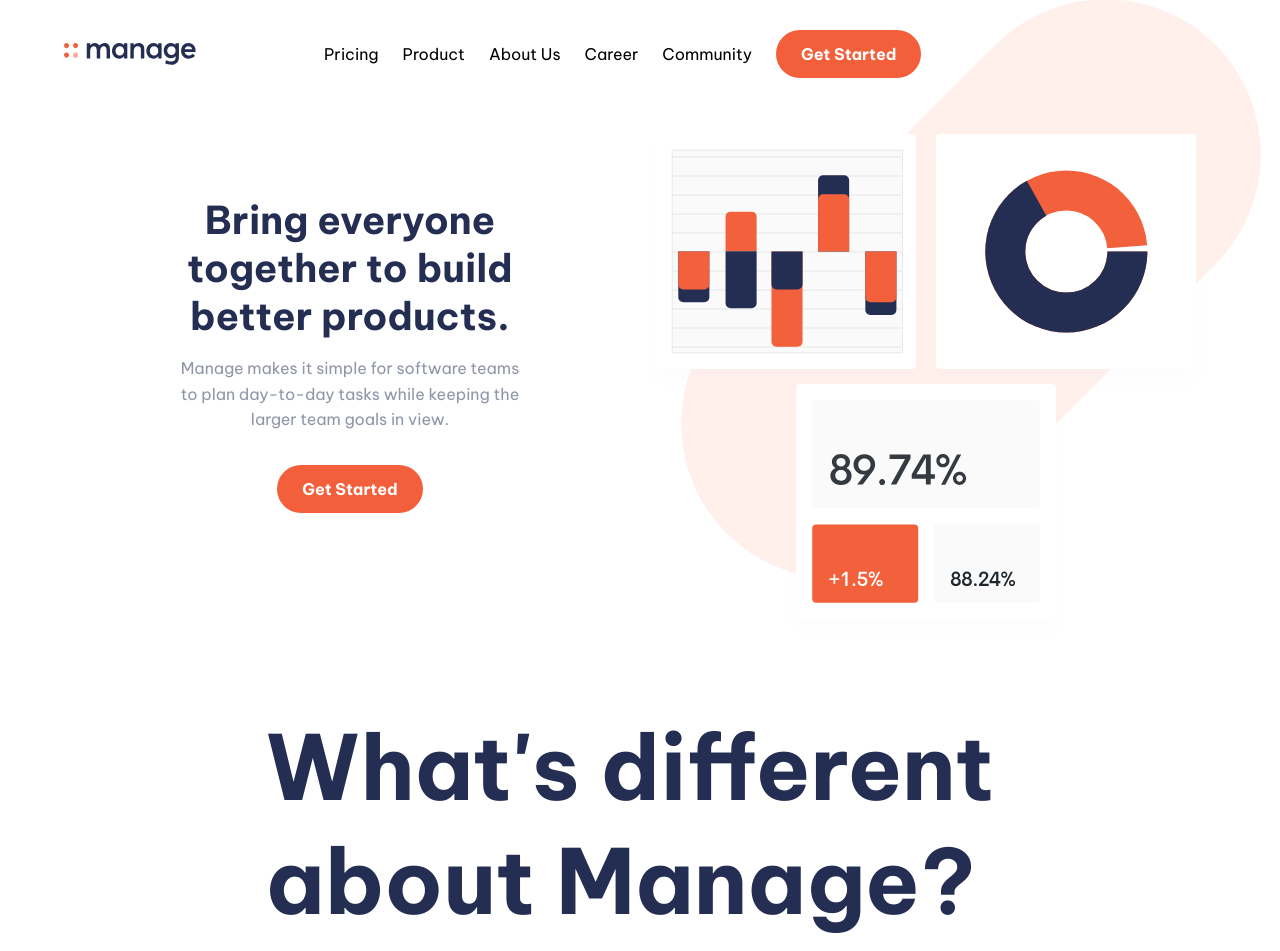
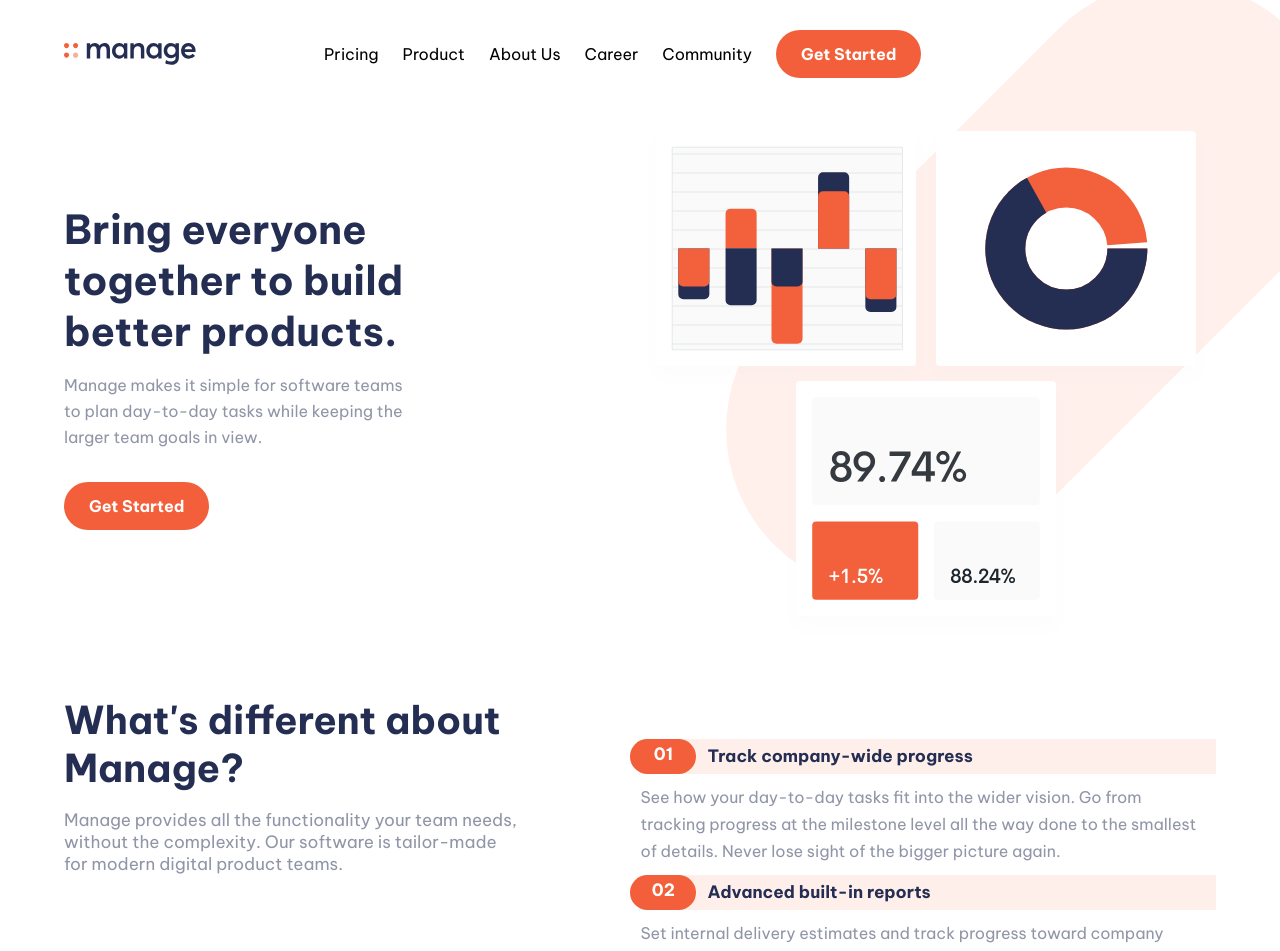
Before and after one commit to IderaNimah/Manage-Landing-Page, a React (Vite) app: page / in a window 1280 px wide. Shown: the top 951 px of the page. Built offline with nearby package versions, Linux system fonts and the light colour scheme.

Commit message:
desktop styling

```diff
--- a/src/Components/Hero/Hero.css
+++ b/src/Components/Hero/Hero.css
@@ -62,13 +62,7 @@ img {
 
 }
 
-/* .post-illustration{
-  overflow: hidden;
-  position: relative;
-} */
-
 .illustration {
-
   pointer-events: none;
   position: absolute;
   top: -93px;
@@ -78,7 +72,6 @@ img {
 .second-illustration{
   position: absolute;
   top: 24px;
-
   left: 249px;
 }
 
@@ -95,6 +88,7 @@ img {
 @media (min-width: 1024px){
 
   .hero-section{
+    margin-top: 1.8rem;
     display: flex;
     flex-direction: row;
     justify-content: space-between;
@@ -103,6 +97,48 @@ img {
   .second-illustration{
     display: none;
   }
+
+  .illustration{
+    pointer-events: none;
+    position: absolute;
+    top: -140px;
+    right: -122px;
+  }
+  .barimage{
+    margin-left: 2rem;
+    margin-top: 0rem;
+  }
+
+  .hero-left{
+    position: relative;
+    width: 100%;
+    max-width: 412px;
+    margin: 0;
+    text-align: left;
+  }
+
+  .hero-left h1 {
+    position: relative;
+    z-index: 1;
+    text-align: left;
+    width: 100%;
+    max-width: 100%;
+    font-size: 2.5rem;
+    font-weight: 700;
+    margin-bottom: 1rem;
+    color: var(--DarkBlue);
+}
+
+.hero-left p {
+  position: relative;
+  z-index: 1;
+  margin: 0;
+  text-align: left;
+  max-width: 87%;
+  font-size: 1rem;
+  line-height: 1.6;
+  color: hsl(227, 12%, 61%);
+}
 
 }
 
--- a/src/Components/PageTwo/PageTwo.css
+++ b/src/Components/PageTwo/PageTwo.css
@@ -1,9 +1,11 @@
-.pagetwo{
+.pagetwo {
   margin-top: 3.8rem;
   width: 100%;
 }
-
-.sub h1{
+.deskpattern{
+    display: none;
+}
+.sub h1 {
   color: var(--DarkBlue);
   /* font-size: 1.875rem; */
   font-size: 7vw;
@@ -12,64 +14,61 @@
   margin: 0 auto;
 }
 
-.sub p{
+.sub p {
   font-size: 17px;
   margin-top: 17px;
   text-align: center;
   color: var(--DarkGrayishBlue);
 }
-.sub-section{
+.sub-section {
   margin-top: 2rem;
 }
-.sub-one h2{
+.sub-one h2 {
   font-size: 17px;
   color: var(--DarkBlue);
   background-color: var(--VeryPaleRed);
   border-top-left-radius: 28px;
   border-bottom-left-radius: 28px;
-    display: flex
-;
+  display: flex;
   align-items: center;
   flex-wrap: nowrap;
 }
-.sub-one p{
+.sub-one p {
   line-height: 27px;
   padding: 10px;
   color: var(--DarkGrayishBlue);
 }
-.sub-two h2{
+.sub-two h2 {
   font-size: 17px;
   color: var(--DarkBlue);
   background-color: var(--VeryPaleRed);
   border-top-left-radius: 28px;
   border-bottom-left-radius: 28px;
-    display: flex
-;
+  display: flex;
   align-items: center;
   flex-wrap: nowrap;
 }
-.sub-two p{
+.sub-two p {
   line-height: 27px;
   padding: 10px;
   color: var(--DarkGrayishBlue);
 }
-.sub-three h2{
+.sub-three h2 {
   font-size: 17px;
   color: var(--DarkBlue);
   background-color: var(--VeryPaleRed);
   border-top-left-radius: 28px;
   border-bottom-left-radius: 28px;
-    display: flex
-;
+  display: flex;
   align-items: center;
   flex-wrap: nowrap;
 }
-.sub-three p{
+.sub-three p {
   line-height: 27px;
   padding: 10px;
   color: var(--DarkGrayishBlue);
 }
-span{
+span {
   border-radius: 28px;
   margin-right: 11px;
   background-color: var(--BrightRed);
@@ -80,3 +79,31 @@ span{
   display: inline-block;
   height: 35px;
 }
+@media (min-width: 1024px) {
+  .pagetwo {
+    position: relative;
+    display: flex;
+    gap: 110px;
+    align-items: center;
+  }
+  .sub {
+    margin-top: -282px;
+  }
+  .sub h1 {
+    color: var(--DarkBlue);
+    font-size: 3vw;
+    font-weight: 600;
+    width: 100%;
+    margin: 0 auto;
+  }
+  .sub p{
+    text-align: left;
+  }
+  .deskpattern {
+    display: block;
+    position: absolute;
+    left: -328px;
+    top: 251px;
+    width: 56%;
+}
+}
--- a/src/Components/PageTwo/PageTwo.jsx
+++ b/src/Components/PageTwo/PageTwo.jsx
@@ -1,4 +1,6 @@
 import "./PageTwo.css";
+import pattern from "../../assets/bg-tablet-pattern.svg";
+
 const PageTwo = () => {
   return (
     <div className="pagetwo">
@@ -9,6 +11,7 @@ const PageTwo = () => {
           complexity. Our software is tailor-made for modern digital product
           teams.
         </p>
+        <img src={pattern} alt="pattern" className="deskpattern"/>
       </div>
       <div className="sub-section">
         <div className="sub-one">
```
Lines whose indentation alone changed are shown as unchanged.
